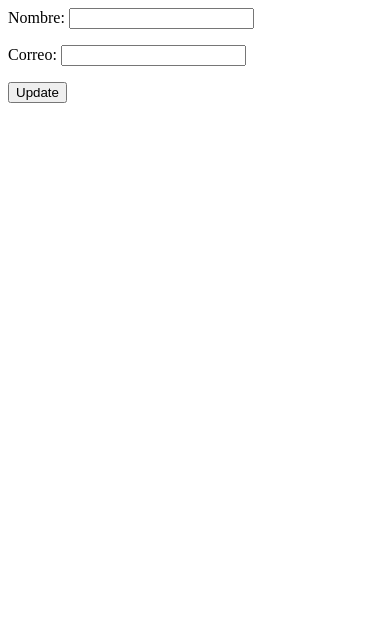
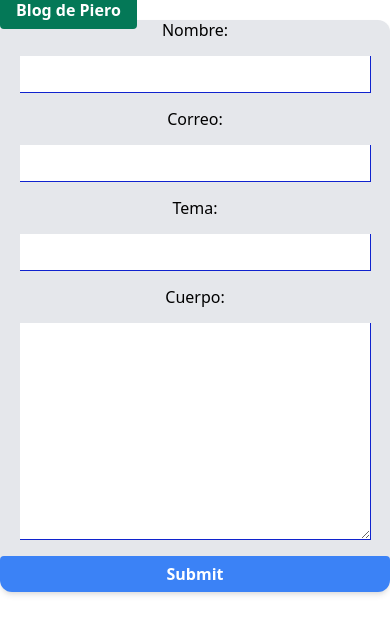
Before and after one commit to Shadowrunner11/senatiDjango, a Django app: page /contact/ in a window 390 px wide. Shown: the top 634 px of the page. Run offline with Django 3.2, Linux system fonts and the light colour scheme.

Commit message:
Formulario contactanos

```diff
--- a/blog/forms.py
+++ b/blog/forms.py
@@ -1,5 +1,7 @@
 from django import forms
 
-class Contacto(forms.Form):
-    nombre = forms.CharField(max_length=20, required=True)
-    correo = forms.EmailField(required=True)
+class ContactForm(forms.Form):
+    nombre=forms.CharField(max_length=20, required=True, label="Nombre")
+    email=forms.EmailField(required=True, label="Correo")
+    tema=forms.CharField(max_length=50)
+    cuerpo=forms.CharField(widget=forms.Textarea)
--- a/blog/urls.py
+++ b/blog/urls.py
@@ -1,4 +1,4 @@
-from blog.views import BlogDeleteView, BlogDetailView, BlogListView, BlogCreateView, BlogUpdateView, ContactView
+from blog.views import BlogDeleteView, BlogDetailView, BlogListView, BlogCreateView, BlogUpdateView, contact
 from django.urls import path
 
 urlpatterns=[
@@ -7,6 +7,6 @@ urlpatterns=[
     path('post/new/',BlogCreateView.as_view(), name='post_new'),
     path('post/<int:pk>/edit/', BlogUpdateView.as_view(), name='post_edit' ),
     path('post/<int:pk>/delete/', BlogDeleteView.as_view(), name="post_delete"),
-    path('contact/',ContactView.as_view(), name='contact'),
+    path('contact/',contact, name='contact'),
 
 ]
--- a/blog/views.py
+++ b/blog/views.py
@@ -1,17 +1,37 @@
-from blog.forms import Contacto
+
 from blog.models import Post
 from django.shortcuts import render
 from django.views.generic import (
-    ListView, DetailView, CreateView, UpdateView, FormView,
+    ListView, DetailView, CreateView, UpdateView,
     DeleteView
 )
 from django.urls import reverse_lazy
+from django.http import HttpResponseRedirect
+from .forms import ContactForm
+from django.core.mail import send_mail, get_connection
 
+def contact(request):
+    submitted = False
+    if request.method=='POST':
+        form = ContactForm(request.POST)
+        if form.is_valid():
+            cd = form.cleaned_data
+            #assert False
+            send_mail(
+                cd['tema'],
+                cd['cuerpo'],
+                cd.get('email', 'noreply@example.com'),
+                ['pieroramirez810@gmail.com'],
+                connection=get_connection('django.core.mail.backends.console.EmailBackend')
+            )
+            return HttpResponseRedirect('/contact?submitted=True')
+    else:
+        form = ContactForm()
+        if 'submitted' in request.GET:
+            submitted=True
 
-class ContactView(FormView):
-    form_class = Contacto
-    initial = {'key': 'value'}
-    template_name= 'contact.html'
+    return render(request, 'contact.html', {'form': form, 'submitted': submitted})
+
 
 
 class BlogListView(ListView):
--- a/templates/base.html
+++ b/templates/base.html
@@ -40,6 +40,9 @@
     {% block content %}
     {% endblock content %}
     </main>
-    <footer class="container-fluid">Piero 2021</footer>
+    <footer class="container-fluid">
+        <a href="{% url 'contact' %}">Contactanos</a>
+        Piero 2021
+    </footer>
 </body>
 </html>
--- /dev/null
+++ b/templates/base2.html
@@ -0,0 +1,34 @@
+<!DOCTYPE html>
+<html lang="es" class="text-gray-1800 leading-tight">
+<head>
+    <style>
+        p label, p input, p textarea {
+            display: block;
+            margin: auto;
+            padding-bottom: 1rem;
+
+        }
+        p input, p textarea {
+            border-color: rgb(16, 35, 206);
+            border-width: 0 .1rem .1rem 0;
+            width: 90%;
+            margin-bottom: 1rem;
+        }
+        p label{text-align: center;}
+        input{width: 100%;}
+        form li{color: red;}
+    </style>
+    <meta charset="UTF-8">
+    <meta http-equiv="X-UA-Compatible" content="IE=edge">
+    <meta name="viewport" content="width=device-width, initial-scale=1.0">
+    <link href="https://unpkg.com/tailwindcss@^2/dist/tailwind.min.css" rel="stylesheet">
+    <title>Document</title>
+</head>
+<body>
+    <header>
+        <a class="bg-blue-500 hover:bg-green-700 text-white font-bold py-2 px-4 rounded" href="{% url 'home' %}">Blog de Piero</a>
+    </header>
+    {% block content %}
+    {% endblock content %}
+</body>
+</html>
--- a/templates/contact.html
+++ b/templates/contact.html
@@ -1,5 +1,15 @@
-<form action="" method="POST">{% csrf_token %}
+{% extends 'base2.html' %}
+{% block content %}
+{% if submitted %}
+    <p class="success">
+    Your message was submitted successfully. Thank
+    you.
+    </p>
+
+{% else %}
+    <form class="max-w-md mx-auto bg-gray-200 rounded-xl shadow-md overflow-hidden md:max-w-2xl" action="" method="post" novalidate>{% csrf_token %}
     {{ form.as_p }}
-
-    <input class="form-control bg-primary text-white" type="submit" value="Update">
-</form>
+    <input class="bg-blue-500 hover:bg-green-700 text-white font-bold py-2 px-4 rounded" type="submit" value="Submit">
+    </form>
+{% endif %}
+{% endblock content %}
```
